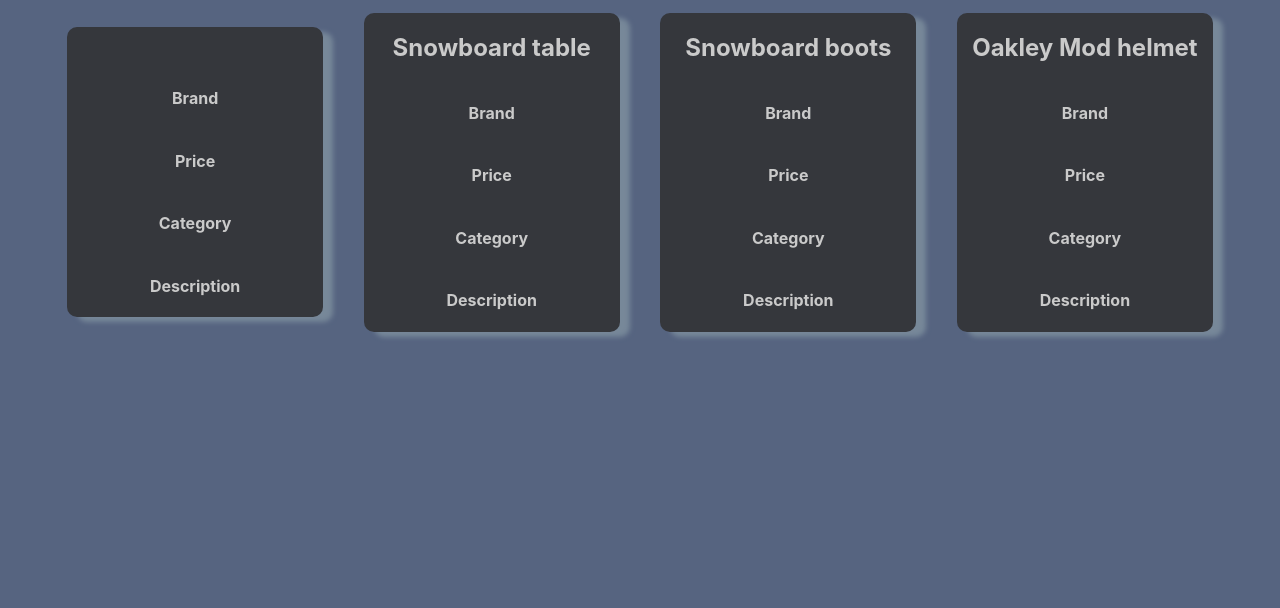
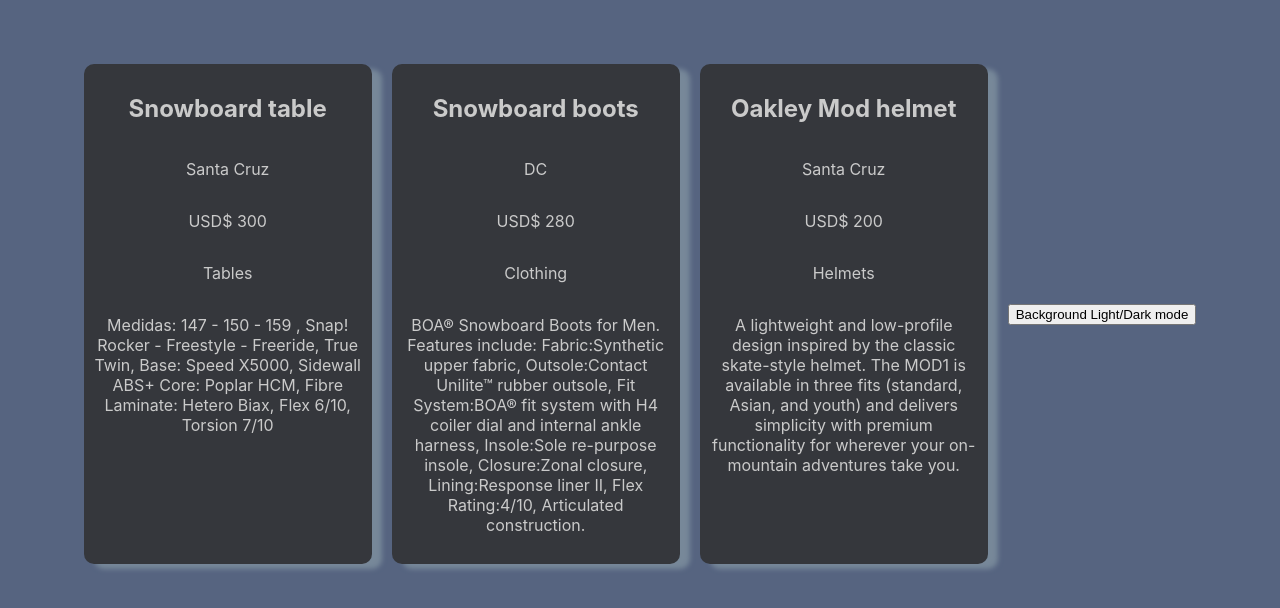
Before and after one commit to gboggiano/snowboardshop, a React (Create React App) app: page / in a window 1280 px wide. Shown: the top 608 px of the page. Built offline with nearby package versions, Linux system fonts and the light colour scheme.

Commit message:
1delivery-cards

```diff
--- /dev/null
+++ b/src/components/Button-one/Buttonone.js
@@ -0,0 +1,9 @@
+import React from "react";
+
+export default function Buttonone({ title, funcion }) {
+  return (
+    <div>
+      <button onClick={() => funcion()}>{title}</button>
+    </div>
+  );
+}
--- a/src/components/Cards-comp/Cards.js
+++ b/src/components/Cards-comp/Cards.js
@@ -1,14 +1,14 @@
 import React from "react";
 import "./style.css";
 
-export default function Cards({ title }) {
+export default function Cards({ title, brand, price, category, description }) {
   return (
     <div className="card-container">
       <h2>{title}</h2>
-      <h4>Brand</h4>
-      <h4>Price</h4>
-      <h4>Category</h4>
-      <h4>Description</h4>
+      <p>{brand}</p>
+      <p>{price}</p>
+      <p>{category}</p>
+      <p>{description}</p>
     </div>
   );
 }
--- a/src/components/Cards-comp/style.css
+++ b/src/components/Cards-comp/style.css
@@ -1,12 +1,14 @@
 .card-container {
-  width: 20%;
-  height: 50%;
+  width: 25%;
+  height: 500px;
+  padding: 10px;
   display: flex;
   flex-direction: column;
+  flex-wrap: wrap;
   background-color: #35373c;
   color: #cacaca;
   border-radius: 10px;
   box-shadow: beige;
   box-shadow: 10px 5px 5px lightslategray;
-  margin: 1%;
+  box-sizing: border-box;
 }
--- a/src/components/MainCardList/MainCardsli.js
+++ b/src/components/MainCardList/MainCardsli.js
@@ -1,6 +1,7 @@
 import React, { useState } from "react";
 import "./style.css";
 import Cards from "../Cards-comp/Cards";
+import Buttonone from "../Button-one/Buttonone";
 
 export default function MainCardsli() {
   const [items, setItems] = useState([
@@ -30,12 +31,30 @@
     },
   ]);
 
+  const [dark, setLight] = useState(true);
+  const modeON = () => {
+    setLight(!dark);
+  };
+
   return (
-    <div className="card-container_flex">
-      <Cards />
+    <div
+      className="card-container_flex"
+      style={
+        dark ? { backgroundColor: "#566480" } : { backgroundColor: "white" }
+      }
+    >
       {items.map((elem) => {
-        return <Cards title={elem.title} />;
+        return (
+          <Cards
+            title={elem.title}
+            brand={elem.brand}
+            price={elem.price}
+            category={elem.category}
+            description={elem.description}
+          />
+        );
       })}
+      <Buttonone title="Background Light/Dark mode" funcion={modeON} />
     </div>
   );
 }
--- a/src/components/MainCardList/style.css
+++ b/src/components/MainCardList/style.css
@@ -2,5 +2,6 @@
   display: flex;
   justify-content: center;
   align-items: center;
-  gap: 15px;
+  gap: 20px;
+  padding: 5%;
 }
```
Also changed, not shown: src/components/Button-one/style.css (added).
